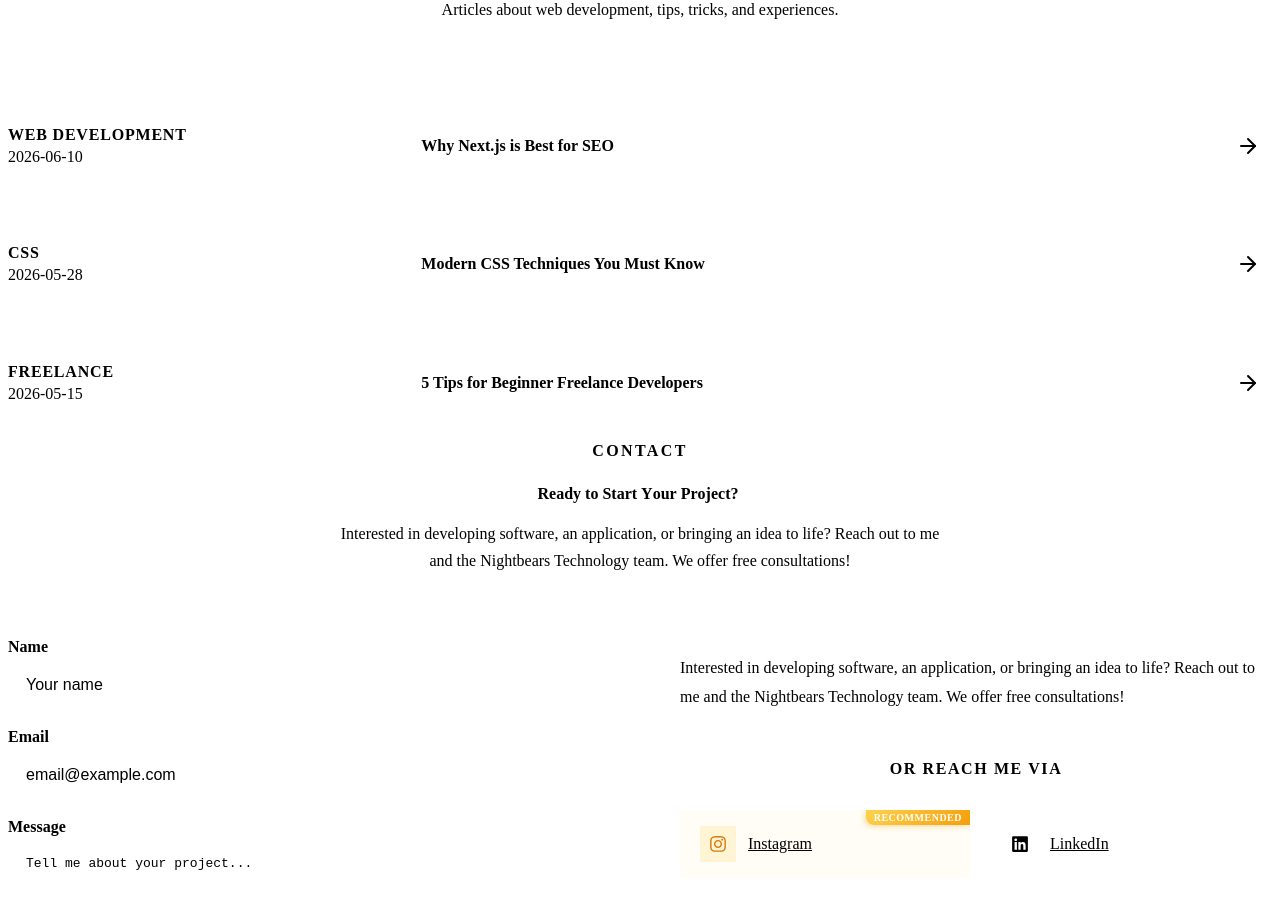
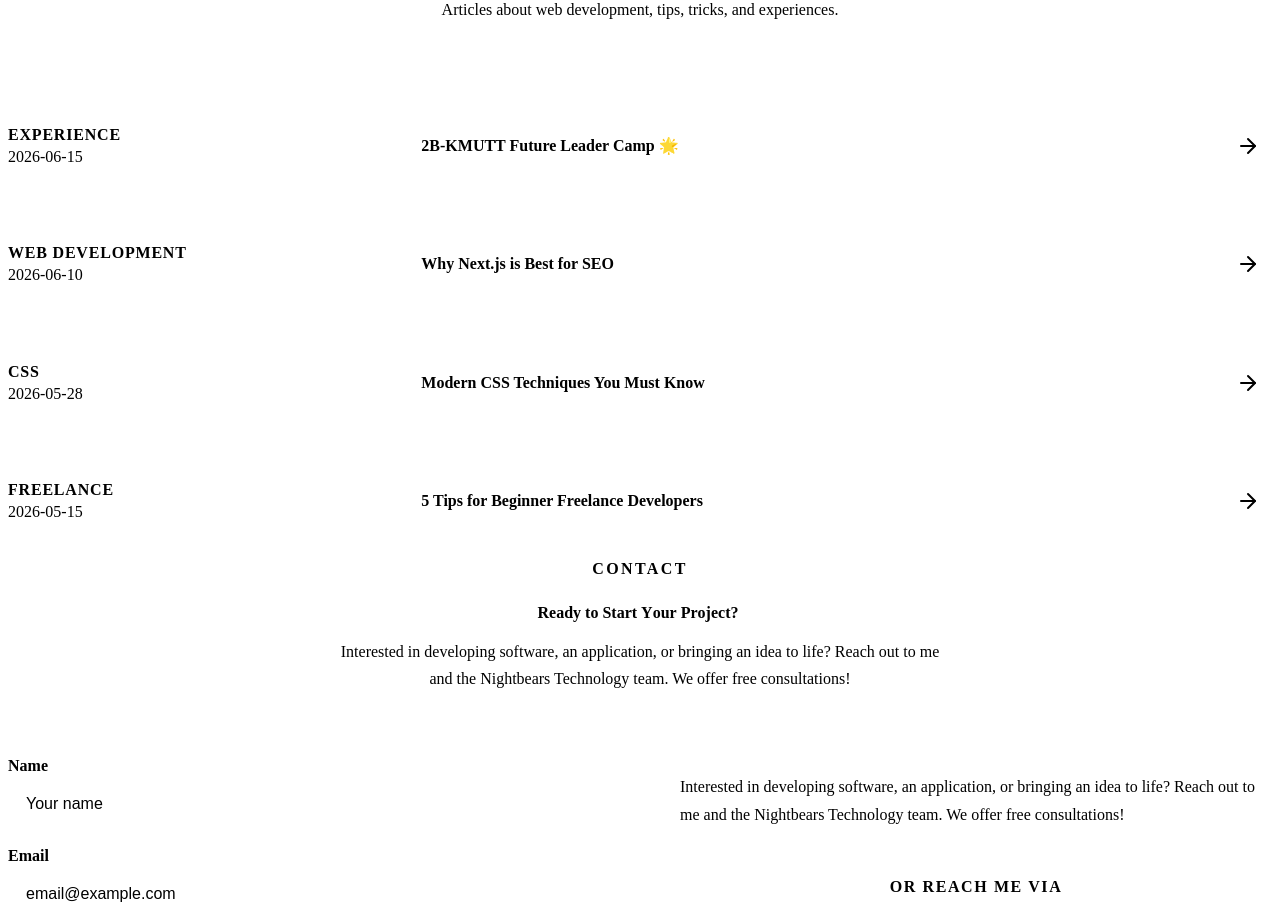
Before and after one commit to DARWINZY/bigbank-personal-web, a Next.js app: page /en in a window 1280 px wide. Shown: the part 7620-8533 px from the top of the page. Built offline with nearby package versions, Linux system fonts and the light colour scheme; a web font is replaced by a local one.

Commit message:
feat: add hover image for 2B-KMUTT blog post

```diff
--- a/src/data/blog.ts
+++ b/src/data/blog.ts
@@ -13,6 +13,12 @@ export interface BlogPost {
     lo: string;
     zh: string;
   };
+  content: {
+    th: string;
+    en: string;
+    lo: string;
+    zh: string;
+  };
   date: string;
   readTime: number;
   category: string;
@@ -20,6 +26,32 @@ export interface BlogPost {
 }
 
 export const blogPosts: BlogPost[] = [
+  {
+    id: '2b-kmutt-camp',
+    slug: '2b-kmutt',
+    title: {
+      th: '2B-KMUTT Future Leader Camp 🌟',
+      en: '2B-KMUTT Future Leader Camp 🌟',
+      lo: '2B-KMUTT Future Leader Camp 🌟',
+      zh: '2B-KMUTT Future Leader Camp 🌟',
+    },
+    description: {
+      th: 'ประสบการณ์ 20 วัน ที่เปลี่ยนคุณจากนักเรียน สู่ นักวิจัย กับค่ายสุดเข้มข้นที่มจธ.',
+      en: '20 days of transformation from a student to a researcher at KMUTT.',
+      lo: 'ປະສົບການ 20 ວັນ ທີ່ປ່ຽນຄຸນຈາກນັກຮຽນ ສູ່ ນັກວິໄຈ ກັບຄ່າຍສຸດເຂັ້ມຂົ້ນທີ່ ມຈທ.',
+      zh: '在国王科技大学，用20天时间从学生转变为研究人员。',
+    },
+    content: {
+      th: '', // We will use custom component instead
+      en: '',
+      lo: '',
+      zh: '',
+    },
+    date: '2026-06-15',
+    readTime: 10,
+    category: 'Experience',
+    image: '/images/blog/2bkmutt-hover.png',
+  },
   {
     id: '1',
     slug: 'why-nextjs-for-seo',
@@ -34,6 +66,12 @@ export const blogPosts: BlogPost[] = [
       en: 'Comparing Next.js with other frameworks for SEO and explaining why SSR/SSG matters.',
       lo: 'ປຽບທຽບ Next.js ກັບ Framework ອື່ນໆ ໃນແງ່ຂອງ SEO ແລະອະທິບາຍວ່າເປັນຫຍັງ SSR/SSG ຈຶ່ງສຳຄັນ',
       zh: '比较 Next.js 与其他框架的 SEO 表现，并解释为什么 SSR/SSG 很重要。',
+    },
+    content: {
+      th: 'นี่คือเนื้อหาจำลองของบทความเรื่อง SEO ด้วย Next.js\n\nการทำ SEO ในยุคปัจจุบันจำเป็นต้องอาศัยความเร็วและการอ่านข้อมูลที่ง่ายสำหรับ Bot ซึ่ง Next.js ตอบโจทย์นี้ได้ดีมาก...',
+      en: 'This is mock content for the SEO with Next.js article.\n\nModern SEO requires speed and easy parsing for Bots, which Next.js excels at...',
+      lo: 'ນີ້ຄືເນື້ອຫາຈຳລອງຂອງບົດຄວາມເລື່ອງ SEO ດ້ວຍ Next.js\n\nການເຮັດ SEO ໃນຍຸກປັດຈຸບັນຈຳເປັນຕ້ອງອາໄສຄວາມໄວແລະການອ່ານຂໍ້ມູນທີ່ງ່າຍສຳລັບ Bot ຊຶ່ງ Next.js ຕອບໂຈດນີ້ໄດ້ດີມາກ...',
+      zh: '这是关于 Next.js SEO 文章的模拟内容。\n\n现代 SEO 需要速度和易于 Bot 解析，而 Next.js 在这方面表现出色...',
     },
     date: '2026-06-10',
     readTime: 5,
@@ -55,6 +93,12 @@ export const blogPosts: BlogPost[] = [
       lo: 'ລວມເທັກນິກ CSS ໃໝ່ໆ ເຊັ່ນ Container Queries, Cascade Layers, ແລະ View Transitions',
       zh: '现代 CSS 技巧集合，包括容器查询、级联层和视图过渡。',
     },
+    content: {
+      th: 'นี่คือเนื้อหาจำลองสำหรับเทคนิค CSS สมัยใหม่\n\nCSS มีการพัฒนาอย่างรวดเร็วในช่วงไม่กี่ปีที่ผ่านมา ฟีเจอร์ใหม่ๆ ช่วยให้นักพัฒนาลดการพึ่งพา JavaScript ลงได้มาก...',
+      en: 'This is mock content for modern CSS techniques.\n\nCSS has evolved rapidly in recent years. New features help developers reduce reliance on JavaScript...',
+      lo: 'ນີ້ຄືເນື້ອຫາຈຳລອງສຳລັບເທັກນິກ CSS ສະໄໝໃໝ່\n\nCSS ມີການພັດທະນາຢ່າງໄວວາໃນຊ່ວງບໍ່ກີ່ປີທີ່ຜ່ານມາ ຟີເຈີໃໝ່ໆ ຊ່ວຍໃຫ້ນັກພັດທະນາລຸດການເພິ່ງພາ JavaScript ລົງໄດ້ມາກ...',
+      zh: '这是关于现代 CSS 技巧的模拟内容。\n\n近年来 CSS 发展迅速。新功能帮助开发者减少对 JavaScript 的依赖...',
+    },
     date: '2026-05-28',
     readTime: 7,
     category: 'CSS',
@@ -75,6 +119,12 @@ export const blogPosts: BlogPost[] = [
       lo: 'ແບ່ງປັນປະສົບການແລະເຄັດລັບທີ່ຊ່ວຍໃຫ້ເລີ່ມຕົ້ນເປັນ Freelance Developer ໄດ້ຢ່າງໝັ້ນໃຈ',
       zh: '分享经验和技巧，帮助您自信地开始自由开发者的职业生涯。',
     },
+    content: {
+      th: 'นี่คือเนื้อหาจำลองสำหรับเคล็ดลับฟรีแลนซ์มือใหม่\n\nการเป็นฟรีแลนซ์ต้องอาศัยวินัยและการจัดการเวลาที่ดีเยี่ยม รวมถึงการสื่อสารกับลูกค้าอย่างมีประสิทธิภาพ...',
+      en: 'This is mock content for beginner freelance tips.\n\nBeing a freelancer requires excellent discipline and time management, as well as effective communication with clients...',
+      lo: 'ນີ້ຄືເນື້ອຫາຈຳລອງສຳລັບເຄັດລັບຟຣີແລນມືໃໝ່\n\nການເປັນຟຣີແລນຕ້ອງອາໄສວິໄນແລະການຈັດການເວລາທີ່ດີຍອດຢ້ຽມ ລວມເຖິງການສື່ສານກັບລູກຄ້າຢ່າງມີປະສິດທິພາບ...',
+      zh: '这是关于给新手自由职业者的建议的模拟内容。\n\n成为一名自由职业者需要极好的纪律和时间管理，以及与客户的有效沟通...',
+    },
     date: '2026-05-15',
     readTime: 4,
     category: 'Freelance',
```
Also changed, not shown: public/images/blog/2bkmutt-hover.png (added).
